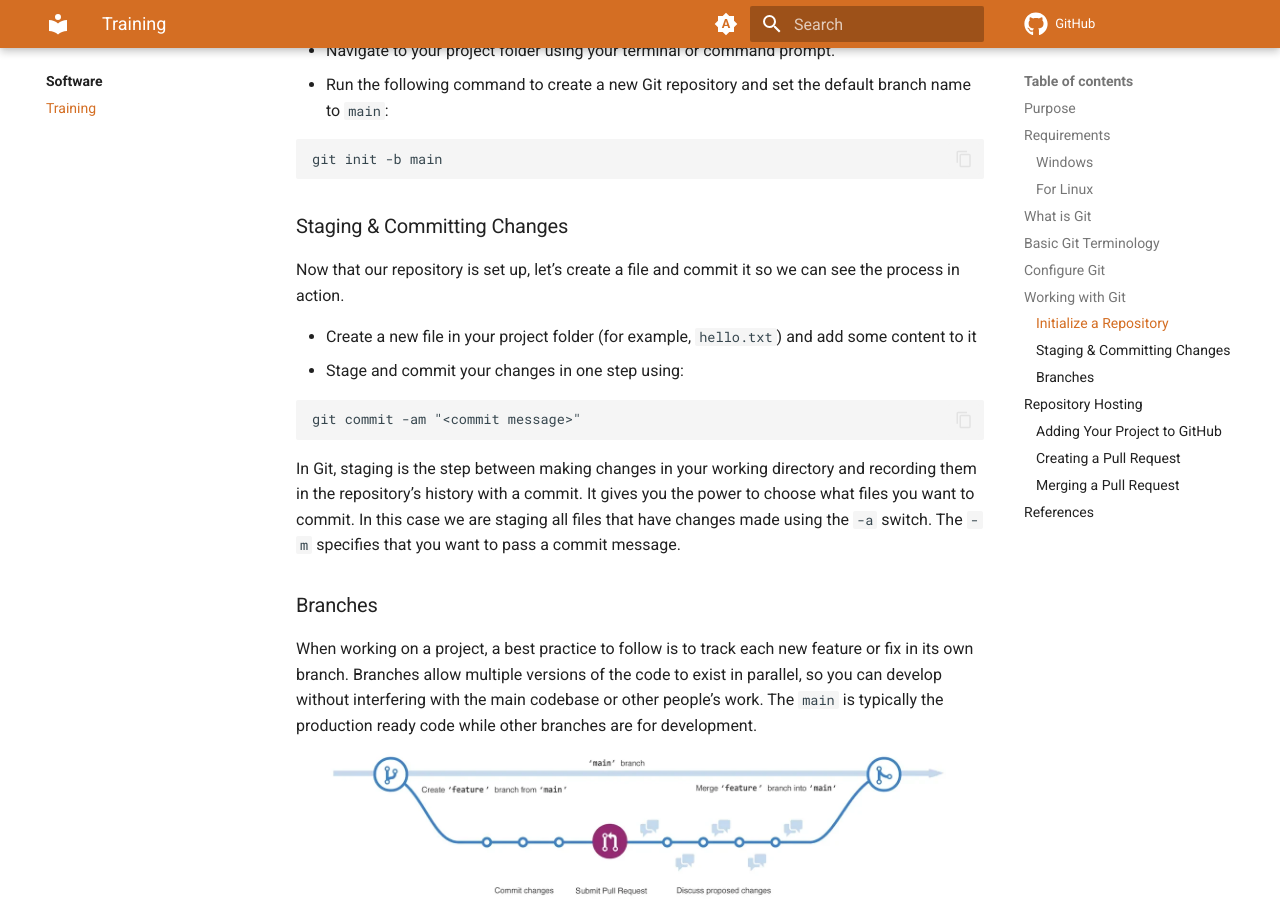
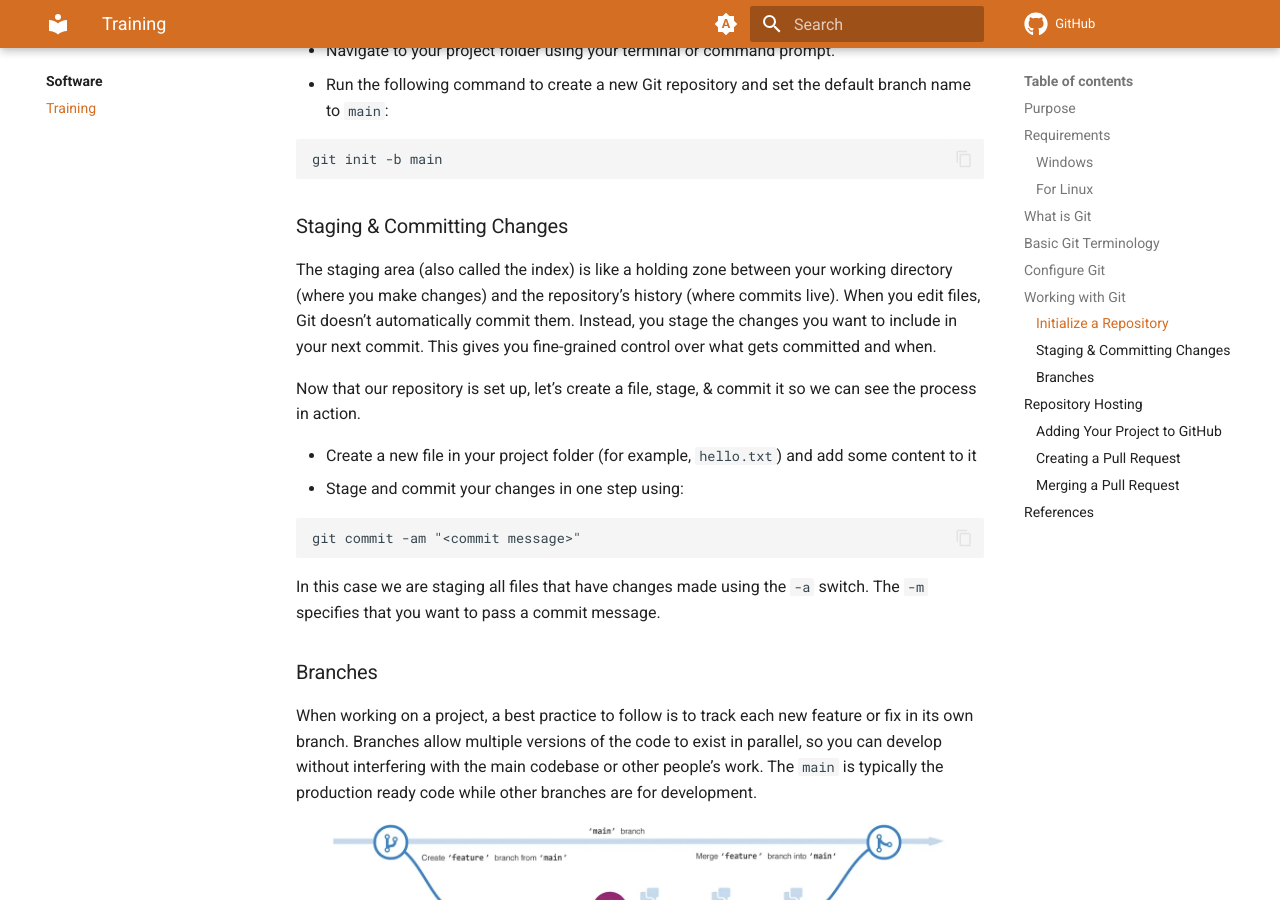
Before and after one commit to wirewolves10679/Documentation, an MkDocs documentation site: the page built from docs/software/git_training.md, in a window 1280 px wide and 900 px high, scrolled down 3157 px. Built offline with MkDocs 1.6.1 and Material for MkDocs 9.7.7, drawn with Linux system fonts in a browser that asks for light colours; plug-ins that fetch from the network failed and are left out; comment, search, counter and statistics services are not loaded; the version menu is left out.

Commit message:
Made staging clearer

````diff
--- a/docs/software/git_training.md
+++ b/docs/software/git_training.md
@@ -77,7 +77,9 @@ git init -b main
 ```
 
 ### Staging & Committing Changes
-Now that our repository is set up, let’s create a file and commit it so we can see the process in action.
+The staging area (also called the index) is like a holding zone between your working directory (where you make changes) and the repository’s history (where commits live). When you edit files, Git doesn’t automatically commit them. Instead, you stage the changes you want to include in your next commit. This gives you fine-grained control over what gets committed and when.
+
+Now that our repository is set up, let’s create a file, stage, & commit it so we can see the process in action.
 
 - Create a new file in your project folder (for example, `hello.txt`) and add some content to it
 - Stage and commit your changes in one step using:
@@ -86,7 +88,7 @@ Now that our repository is set up, let’s create a file and commit it so we can
 git commit -am "<commit message>"
 ```
 
-In Git, staging is the step between making changes in your working directory and recording them in the repository’s history with a commit.  It gives you the power to choose what files you want to commit.  In this case we are staging all files that have changes made using the `-a` switch.  The `-m` specifies that you want to pass a commit message.
+In this case we are staging all files that have changes made using the `-a` switch.  The `-m` specifies that you want to pass a commit message.
 
 ### Branches
 When working on a project, a best practice to follow is to track each new feature or fix in its own branch.  Branches allow multiple versions of the code to exist in parallel, so you can develop without interfering with the main codebase or other people’s work.  The `main` is typically the production ready code while other branches are for development.
````
